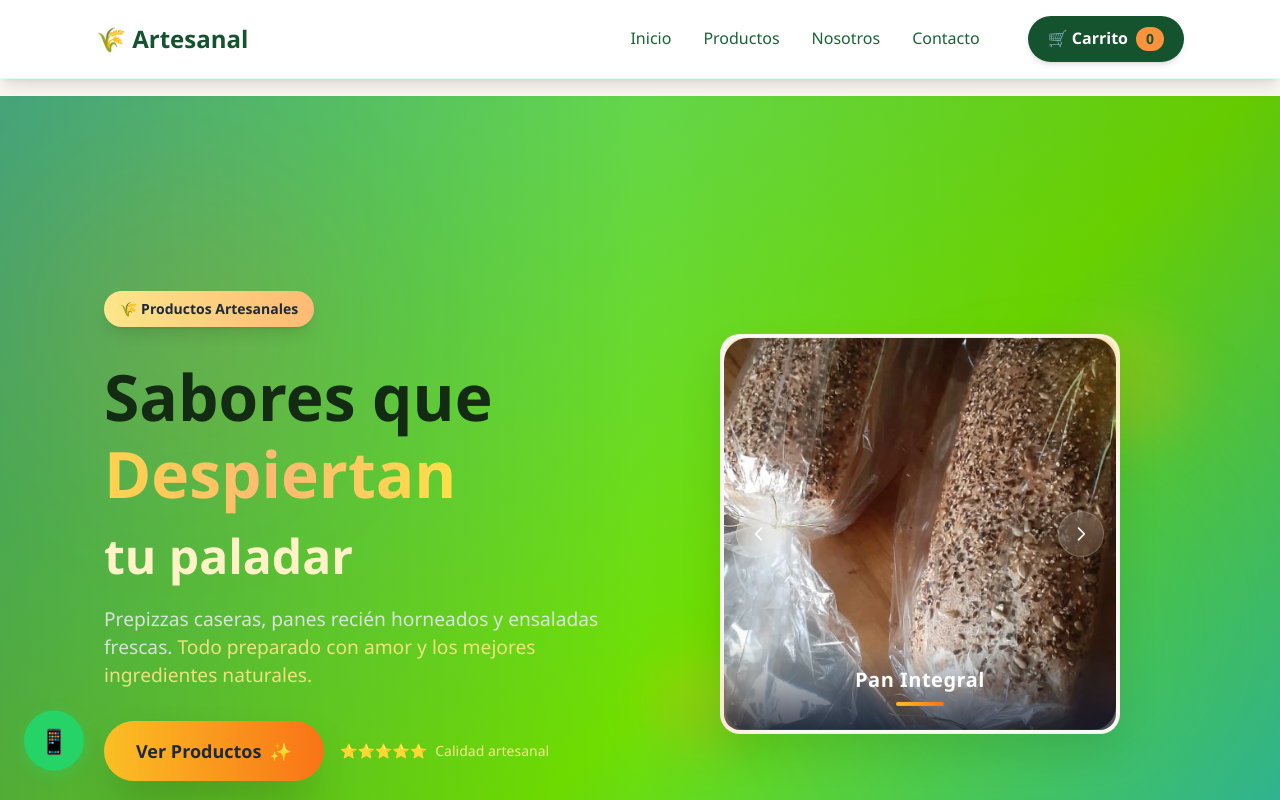
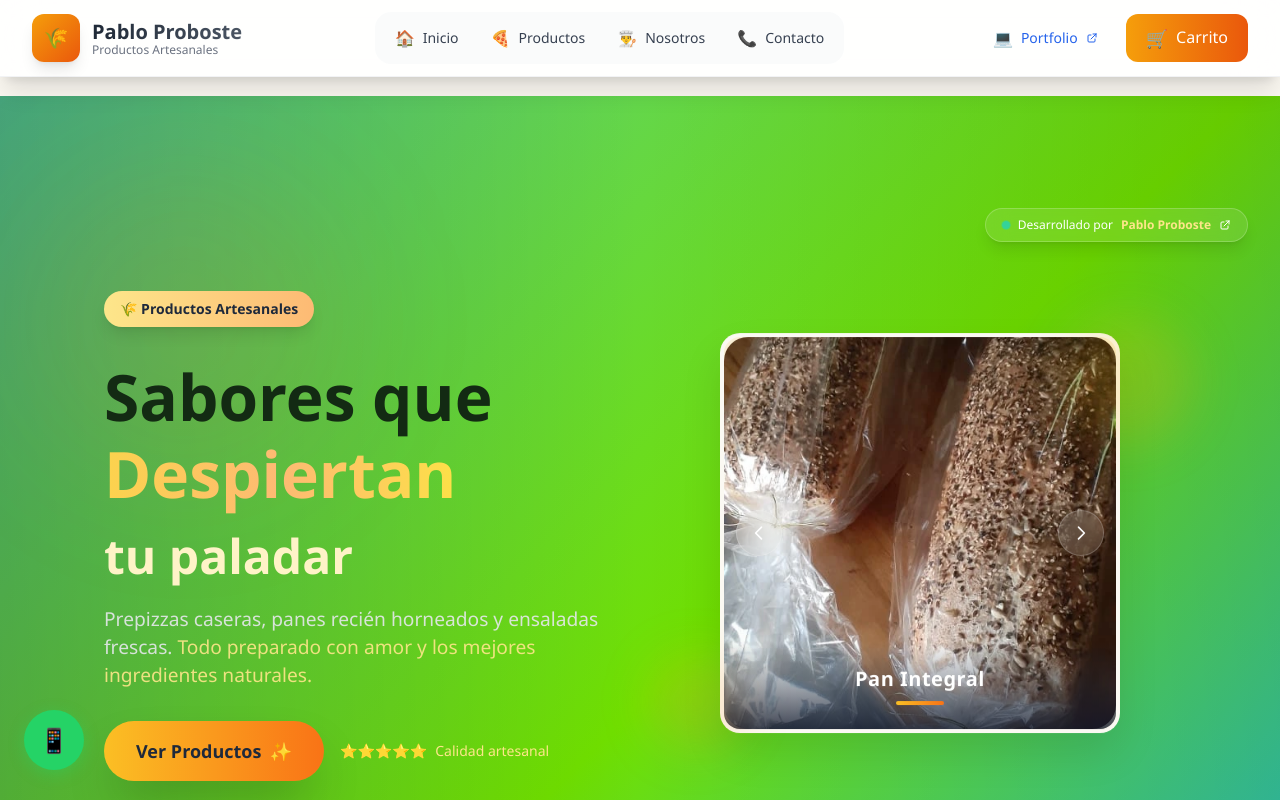
Before and after one commit to 31pablo05/EmprendimientoProductos, a React (Vite) app: page / in a window 1280 px wide. Shown: the top 800 px of the page. Built offline with nearby package versions, Linux system fonts and the light colour scheme.

Commit message:
cambios en anvbar y footer nuevo

```diff
--- a/src/components/Contact.jsx
+++ b/src/components/Contact.jsx
@@ -131,6 +131,31 @@ const Contact = () => (
           </div>
         </div>
       </div>
+
+      {/* Footer de desarrollador */}
+      <div className="mt-12 pt-8 border-t border-gray-200">
+        <div className="text-center">
+          <div className="inline-flex items-center gap-2 bg-gradient-to-r from-gray-50 to-white px-6 py-3 rounded-2xl shadow-md border border-gray-100">
+            <span className="text-gray-600 text-sm">Desarrollado con</span>
+            <span className="text-red-500 text-lg animate-pulse">❤️</span>
+            <span className="text-gray-600 text-sm">por</span>
+            <a
+              href="https://devcraftpablo.online/"
+              target="_blank"
+              rel="noopener noreferrer"
+              className="text-blue-600 hover:text-blue-700 font-semibold text-sm transition-colors duration-300 hover:underline flex items-center gap-1"
+            >
+              <span>Pablo Proboste</span>
+              <svg className="w-3 h-3" fill="none" stroke="currentColor" viewBox="0 0 24 24">
+                <path strokeLinecap="round" strokeLinejoin="round" strokeWidth={2} d="M10 6H6a2 2 0 00-2 2v10a2 2 0 002 2h10a2 2 0 002-2v-4M14 4h6m0 0v6m0-6L10 14" />
+              </svg>
+            </a>
+          </div>
+          <p className="text-xs text-gray-500 mt-3">
+            💻 Desarrollo web profesional • 🍕 Productos artesanales de calidad
+          </p>
+        </div>
+      </div>
     </div>
   </section>
 );
--- a/src/components/Hero.jsx
+++ b/src/components/Hero.jsx
@@ -19,11 +19,28 @@ const Hero = ({ onCTAClick }) => {
   }, [images.length]);
 
   return (
-    <section className="hero relative bg-gradient-to-br from-slate-900 via-green-900 to-amber-900 min-h-screen flex items-center pt-20 text-white overflow-hidden">
+    <section className="hero relative bg-gradient-to-br from-slate-900 via-slate-800 to-amber-900 min-h-screen flex items-center pt-20 text-white overflow-hidden">
+      {/* Badge de desarrollador */}
+      <div className="absolute top-24 right-4 md:top-28 md:right-8 z-30">
+        <a
+          href="https://devcraftpablo.online/"
+          target="_blank"
+          rel="noopener noreferrer"
+          className="group inline-flex items-center gap-2 bg-white/10 hover:bg-white/20 backdrop-blur-md text-white px-4 py-2 rounded-full text-xs font-medium transition-all duration-300 border border-white/20 hover:border-white/40 hover:scale-105 shadow-lg"
+        >
+          <span className="w-2 h-2 bg-emerald-400 rounded-full animate-pulse"></span>
+          <span>Desarrollado por</span>
+          <span className="font-semibold text-amber-200">Pablo Proboste</span>
+          <svg className="w-3 h-3 group-hover:translate-x-0.5 transition-transform" fill="none" stroke="currentColor" viewBox="0 0 24 24">
+            <path strokeLinecap="round" strokeLinejoin="round" strokeWidth={2} d="M10 6H6a2 2 0 00-2 2v10a2 2 0 002 2h10a2 2 0 002-2v-4M14 4h6m0 0v6m0-6L10 14" />
+          </svg>
+        </a>
+      </div>
+
       {/* Efectos de fondo decorativos */}
       <div className="absolute inset-0 bg-gradient-to-r from-black/20 via-transparent to-black/10"></div>
       <div className="absolute top-20 left-10 w-72 h-72 bg-orange-500/10 rounded-full blur-3xl animate-pulse"></div>
-      <div className="absolute bottom-20 right-10 w-96 h-96 bg-green-500/10 rounded-full blur-3xl animate-pulse delay-1000"></div>
+      <div className="absolute bottom-20 right-10 w-96 h-96 bg-slate-500/8 rounded-full blur-3xl animate-pulse delay-1000"></div>
 
       <div className="relative z-10 max-w-6xl mx-auto px-4 sm:px-6 lg:px-8 grid grid-cols-1 md:grid-cols-2 gap-8 md:gap-12 items-center">
         <div className="hero-content text-center md:text-left">
--- a/src/components/Navbar.jsx
+++ b/src/components/Navbar.jsx
@@ -6,157 +6,251 @@ const Navbar = ({ cartCount, onCartClick }) => {
   const [menuOpen, setMenuOpen] = useState(false);
 
   return (
-    <nav className="fixed top-0 w-full bg-white/95 backdrop-blur-sm z-50 shadow-lg border-b border-green-100">
-      <div className="max-w-6xl mx-auto flex justify-between items-center px-4 md:px-8 py-4">
-        {/* Logo */}
-        <div className="text-2xl font-bold text-green-900 hover:text-green-700 transition-colors">
-          🌾 Artesanal
+    <nav className="fixed top-0 w-full bg-white/90 backdrop-blur-xl z-50 shadow-xl border-b border-gray-200/50">
+      <div className="max-w-7xl mx-auto flex justify-between items-center px-4 md:px-8 py-3">
+        {/* Logo mejorado */}
+        <div className="flex items-center gap-3">
+          <div className="w-12 h-12 bg-gradient-to-br from-amber-500 to-orange-600 rounded-xl flex items-center justify-center shadow-lg">
+            <span className="text-white text-xl font-bold">🌾</span>
           </div>
-        {/* Desktop Navigation + Cart */}
-        <div className="flex items-center gap-8">
-          {/* Navlinks solo en desktop */}
-          <ul className="hidden md:flex flex-row gap-8 list-none">
-            <li>
+          <div className="hidden sm:block">
+            <h1 className="text-xl font-bold bg-gradient-to-r from-gray-800 to-gray-600 bg-clip-text text-transparent">
+              Pablo Proboste
+            </h1>
+            <p className="text-xs text-gray-500 -mt-1">Productos Artesanales</p>
+          </div>
+          <div className="sm:hidden">
+            <h1 className="text-lg font-bold bg-gradient-to-r from-gray-800 to-gray-600 bg-clip-text text-transparent">
+              Pablo
+            </h1>
+          </div>
+        </div>
+
+        {/* Desktop Navigation mejorada */}
+        <div className="hidden md:flex items-center gap-1">
+          <div className="flex items-center bg-gray-50/80 rounded-2xl p-1 backdrop-blur-sm">
             <Link
               to="/"
-                className="text-green-800 hover:text-green-600 font-medium transition-colors duration-200 relative group"
+              className="px-4 py-2.5 text-sm font-medium text-gray-700 hover:text-gray-900 hover:bg-white hover:shadow-md rounded-xl transition-all duration-300 relative group"
             >
-                Inicio
-                <span className="absolute -bottom-1 left-0 w-0 h-0.5 bg-green-600 transition-all duration-200 group-hover:w-full"></span>
+              <span className="flex items-center gap-2">
+                <span className="text-base">🏠</span>
+                <span>Inicio</span>
+              </span>
             </Link>
-            </li>
-            <li>
             <Link
               to="/productos"
-                className="text-green-800 hover:text-green-600 font-medium transition-colors duration-200 relative group"
+              className="px-4 py-2.5 text-sm font-medium text-gray-700 hover:text-gray-900 hover:bg-white hover:shadow-md rounded-xl transition-all duration-300 relative group"
             >
-                Productos
-                <span className="absolute -bottom-1 left-0 w-0 h-0.5 bg-green-600 transition-all duration-200 group-hover:w-full"></span>
+              <span className="flex items-center gap-2">
+                <span className="text-base">🍕</span>
+                <span>Productos</span>
+              </span>
             </Link>
-            </li>
-            <li>
             <Link
               to="/nosotros"
-                className="text-green-800 hover:text-green-600 font-medium transition-colors duration-200 relative group"
+              className="px-4 py-2.5 text-sm font-medium text-gray-700 hover:text-gray-900 hover:bg-white hover:shadow-md rounded-xl transition-all duration-300 relative group"
             >
-                Nosotros
-                <span className="absolute -bottom-1 left-0 w-0 h-0.5 bg-green-600 transition-all duration-200 group-hover:w-full"></span>
+              <span className="flex items-center gap-2">
+                <span className="text-base">👨‍🍳</span>
+                <span>Nosotros</span>
+              </span>
             </Link>
-            </li>
-            <li>
             <Link
               to="/contacto"
-                className="text-green-800 hover:text-green-600 font-medium transition-colors duration-200 relative group"
+              className="px-4 py-2.5 text-sm font-medium text-gray-700 hover:text-gray-900 hover:bg-white hover:shadow-md rounded-xl transition-all duration-300 relative group"
             >
-                Contacto
-                <span className="absolute -bottom-1 left-0 w-0 h-0.5 bg-green-600 transition-all duration-200 group-hover:w-full"></span>
+              <span className="flex items-center gap-2">
+                <span className="text-base">📞</span>
+                <span>Contacto</span>
+              </span>
             </Link>
-            </li>
-          </ul>
-          {/* Desktop Cart Button solo en desktop */}
+          </div>
+        </div>
+
+        {/* Desktop Actions */}
+        <div className="hidden md:flex items-center gap-3">
+          {/* Portfolio Button */}
+          <a
+            href="https://devcraftpablo.online/"
+            target="_blank"
+            rel="noopener noreferrer"
+            className="px-4 py-2 text-sm font-medium text-blue-600 hover:text-blue-700 hover:bg-blue-50 rounded-xl transition-all duration-300 flex items-center gap-2"
+          >
+            <span className="text-base">💻</span>
+            <span>Portfolio</span>
+            <svg className="w-3 h-3" fill="none" stroke="currentColor" viewBox="0 0 24 24">
+              <path strokeLinecap="round" strokeLinejoin="round" strokeWidth={2} d="M10 6H6a2 2 0 00-2 2v10a2 2 0 002 2h10a2 2 0 002-2v-4M14 4h6m0 0v6m0-6L10 14" />
+            </svg>
+          </a>
+
+          {/* Cart Button mejorado */}
           <button
-            className="hidden md:flex bg-green-900 text-white px-5 py-2.5 rounded-full items-center gap-2 font-semibold hover:bg-green-800 hover:scale-105 active:scale-95 transition-all duration-200 shadow-md hover:shadow-lg ml-4"
+            className="relative bg-gradient-to-r from-amber-500 to-orange-600 hover:from-amber-600 hover:to-orange-700 text-white px-5 py-2.5 rounded-xl font-medium transition-all duration-300 hover:scale-105 hover:shadow-lg flex items-center gap-2 group"
             onClick={onCartClick}
           >
-            🛒 Carrito
-            <span className="bg-orange-400 text-green-900 px-2.5 py-0.5 rounded-full text-sm font-bold animate-pulse min-w-[24px] text-center">
+            <span className="text-lg group-hover:animate-bounce">🛒</span>
+            <span className="hidden lg:inline">Carrito</span>
+            {cartCount > 0 && (
+              <span className="absolute -top-2 -right-2 bg-red-500 text-white text-xs w-6 h-6 rounded-full flex items-center justify-center font-bold animate-pulse shadow-lg">
                 {cartCount}
               </span>
+            )}
           </button>
         </div>
-        {/* Mobile hamburger solo en mobile */}
+
+        {/* Mobile hamburger mejorado */}
         <button
-          className="md:hidden text-3xl text-green-900 hover:text-green-700 focus:outline-none transition-colors p-1 ml-auto"
+          className="md:hidden relative w-10 h-10 bg-gray-100 hover:bg-gray-200 rounded-xl flex items-center justify-center transition-all duration-300 hover:scale-105"
           onClick={() => setMenuOpen((open) => !open)}
           aria-label="Abrir menú"
         >
-          <span className={`transform transition-transform duration-200 ${menuOpen ? 'rotate-90' : ''}`}>
-            {menuOpen ? "✖" : "☰"}
-          </span>
+          <div className="flex flex-col gap-1">
+            <span className={`w-5 h-0.5 bg-gray-700 transition-all duration-300 ${menuOpen ? 'rotate-45 translate-y-1.5' : ''}`}></span>
+            <span className={`w-5 h-0.5 bg-gray-700 transition-all duration-300 ${menuOpen ? 'opacity-0' : ''}`}></span>
+            <span className={`w-5 h-0.5 bg-gray-700 transition-all duration-300 ${menuOpen ? '-rotate-45 -translate-y-1.5' : ''}`}></span>
+          </div>
         </button>
       </div>
 
-      {/* Mobile menu overlay solo en mobile */}
+      {/* Mobile menu overlay mejorado */}
       {menuOpen && (
         <div className="fixed inset-0 z-40 md:hidden">
           <div
-            className="absolute inset-0 bg-black/50"
+            className="absolute inset-0 bg-black/40 backdrop-blur-sm"
             onClick={() => setMenuOpen(false)}
           ></div>
-          <div className="fixed top-0 left-0 right-0 z-50 bg-white shadow-2xl border-b border-green-100">
-            {/* Header del menú móvil */}
-            <div className="flex justify-between items-center px-4 py-4 border-b border-green-100">
-              <div className="text-xl font-bold text-green-900">
-                🌾 Artesanal
+          <div className="fixed top-0 left-0 right-0 z-50 bg-white/95 backdrop-blur-xl shadow-2xl">
+            {/* Header del menú móvil mejorado */}
+            <div className="flex justify-between items-center px-4 py-4 border-b border-gray-200/50">
+              <div className="flex items-center gap-3">
+                <div className="w-10 h-10 bg-gradient-to-br from-amber-500 to-orange-600 rounded-xl flex items-center justify-center">
+                  <span className="text-white text-lg">🌾</span>
+                </div>
+                <div>
+                  <h1 className="text-lg font-bold bg-gradient-to-r from-gray-800 to-gray-600 bg-clip-text text-transparent">
+                    Pablo Proboste
+                  </h1>
+                  <p className="text-xs text-gray-500 -mt-1">Productos Artesanales</p>
+                </div>
               </div>
               <button
-                className="text-3xl text-green-900 hover:text-red-600 focus:outline-none transition-colors p-2"
+                className="w-10 h-10 bg-gray-100 hover:bg-red-100 rounded-xl flex items-center justify-center transition-all duration-300"
                 onClick={() => setMenuOpen(false)}
                 aria-label="Cerrar menú"
               >
-                <span className="text-2xl">✖</span>
+                <span className="text-gray-700 hover:text-red-600 text-xl">✕</span>
               </button>
             </div>
 
-            {/* Items del menú */}
-            <div className="px-4 py-6">
-              <ul className="flex flex-col gap-2 list-none">
-                <li>
+            {/* Items del menú mejorados */}
+            <div className="px-4 py-6 space-y-2">
               <Link
                 to="/"
                 onClick={() => setMenuOpen(false)}
-                    className="block text-lg font-semibold text-green-800 hover:text-green-600 py-3 px-3 rounded-lg hover:bg-green-50 transition-all duration-200"
+                className="flex items-center gap-4 text-gray-700 hover:text-gray-900 hover:bg-gray-50 py-4 px-4 rounded-2xl transition-all duration-300 group"
               >
-                    🏠 Inicio
+                <div className="w-10 h-10 bg-gradient-to-br from-blue-100 to-blue-200 rounded-xl flex items-center justify-center group-hover:scale-110 transition-transform">
+                  <span className="text-xl">🏠</span>
+                </div>
+                <div>
+                  <span className="font-medium text-lg">Inicio</span>
+                  <p className="text-xs text-gray-500">Página principal</p>
+                </div>
               </Link>
-                </li>
-                <li>
+
               <Link
                 to="/productos"
                 onClick={() => setMenuOpen(false)}
-                    className="block text-lg font-semibold text-green-800 hover:text-green-600 py-3 px-3 rounded-lg hover:bg-green-50 transition-all duration-200"
+                className="flex items-center gap-4 text-gray-700 hover:text-gray-900 hover:bg-gray-50 py-4 px-4 rounded-2xl transition-all duration-300 group"
               >
-                    📦 Productos
+                <div className="w-10 h-10 bg-gradient-to-br from-orange-100 to-orange-200 rounded-xl flex items-center justify-center group-hover:scale-110 transition-transform">
+                  <span className="text-xl">🍕</span>
+                </div>
+                <div>
+                  <span className="font-medium text-lg">Productos</span>
+                  <p className="text-xs text-gray-500">Catálogo completo</p>
+                </div>
               </Link>
-                </li>
-                <li>
+
               <Link
                 to="/nosotros"
                 onClick={() => setMenuOpen(false)}
-                    className="block text-lg font-semibold text-green-800 hover:text-green-600 py-3 px-3 rounded-lg hover:bg-green-50 transition-all duration-200"
+                className="flex items-center gap-4 text-gray-700 hover:text-gray-900 hover:bg-gray-50 py-4 px-4 rounded-2xl transition-all duration-300 group"
               >
-                    👥 Nosotros
+                <div className="w-10 h-10 bg-gradient-to-br from-green-100 to-green-200 rounded-xl flex items-center justify-center group-hover:scale-110 transition-transform">
+                  <span className="text-xl">👨‍🍳</span>
+                </div>
+                <div>
+                  <span className="font-medium text-lg">Nosotros</span>
+                  <p className="text-xs text-gray-500">Nuestra historia</p>
+                </div>
               </Link>
-                </li>
-                <li>
+
               <Link
                 to="/contacto"
                 onClick={() => setMenuOpen(false)}
-                    className="block text-lg font-semibold text-green-800 hover:text-green-600 py-3 px-3 rounded-lg hover:bg-green-50 transition-all duration-200"
+                className="flex items-center gap-4 text-gray-700 hover:text-gray-900 hover:bg-gray-50 py-4 px-4 rounded-2xl transition-all duration-300 group"
               >
-                    📞 Contacto
+                <div className="w-10 h-10 bg-gradient-to-br from-purple-100 to-purple-200 rounded-xl flex items-center justify-center group-hover:scale-110 transition-transform">
+                  <span className="text-xl">📞</span>
+                </div>
+                <div>
+                  <span className="font-medium text-lg">Contacto</span>
+                  <p className="text-xs text-gray-500">Hablemos</p>
+                </div>
               </Link>
-                </li>
-                <li className="pt-4 mt-4 border-t border-green-100">
+
+              {/* Divider */}
+              <div className="border-t border-gray-200 my-4"></div>
+
+              {/* Portfolio Link móvil */}
+              <a
+                href="https://devcraftpablo.online/"
+                target="_blank"
+                rel="noopener noreferrer"
+                onClick={() => setMenuOpen(false)}
+                className="flex items-center gap-4 text-gray-700 hover:text-blue-600 hover:bg-blue-50 py-4 px-4 rounded-2xl transition-all duration-300 group"
+              >
+                <div className="w-10 h-10 bg-gradient-to-br from-blue-100 to-indigo-200 rounded-xl flex items-center justify-center group-hover:scale-110 transition-transform">
+                  <span className="text-xl">💻</span>
+                </div>
+                <div className="flex-1">
+                  <span className="font-medium text-lg">Mi Portfolio</span>
+                  <p className="text-xs text-gray-500">Desarrollo web</p>
+                </div>
+                <svg className="w-5 h-5 text-gray-400" fill="none" stroke="currentColor" viewBox="0 0 24 24">
+                  <path strokeLinecap="round" strokeLinejoin="round" strokeWidth={2} d="M10 6H6a2 2 0 00-2 2v10a2 2 0 002 2h10a2 2 0 002-2v-4M14 4h6m0 0v6m0-6L10 14" />
+                </svg>
+              </a>
+
+              {/* Cart Button móvil */}
               <button
-                    className="w-full bg-green-900 text-white px-5 py-4 rounded-xl flex items-center justify-center gap-3 font-semibold hover:bg-green-800 transition-colors duration-200 shadow-md"
+                className="w-full flex items-center gap-4 bg-gradient-to-r from-amber-500 to-orange-600 hover:from-amber-600 hover:to-orange-700 text-white py-4 px-4 rounded-2xl transition-all duration-300 shadow-lg hover:shadow-xl group"
                 onClick={() => {
                   onCartClick();
                   setMenuOpen(false);
                 }}
               >
-                    🛒 Ver Carrito
-                    <span className="bg-orange-400 text-green-900 px-3 py-1 rounded-full text-sm font-bold">
+                <div className="w-10 h-10 bg-white/20 rounded-xl flex items-center justify-center group-hover:scale-110 transition-transform">
+                  <span className="text-xl">🛒</span>
+                </div>
+                <div className="flex-1 text-left">
+                  <span className="font-medium text-lg">Ver Carrito</span>
+                  <p className="text-xs text-amber-100">
+                    {cartCount > 0 ? `${cartCount} productos` : 'Carrito vacío'}
+                  </p>
+                </div>
+                {cartCount > 0 && (
+                  <div className="bg-white text-orange-600 px-3 py-1 rounded-full text-sm font-bold">
                     {cartCount}
-                    </span>
+                  </div>
+                )}
               </button>
-                </li>
-              </ul>
             </div>
           </div>
         </div>
       )}
-
     </nav>
   );
 };
```
Lines whose indentation alone changed are shown as unchanged.
